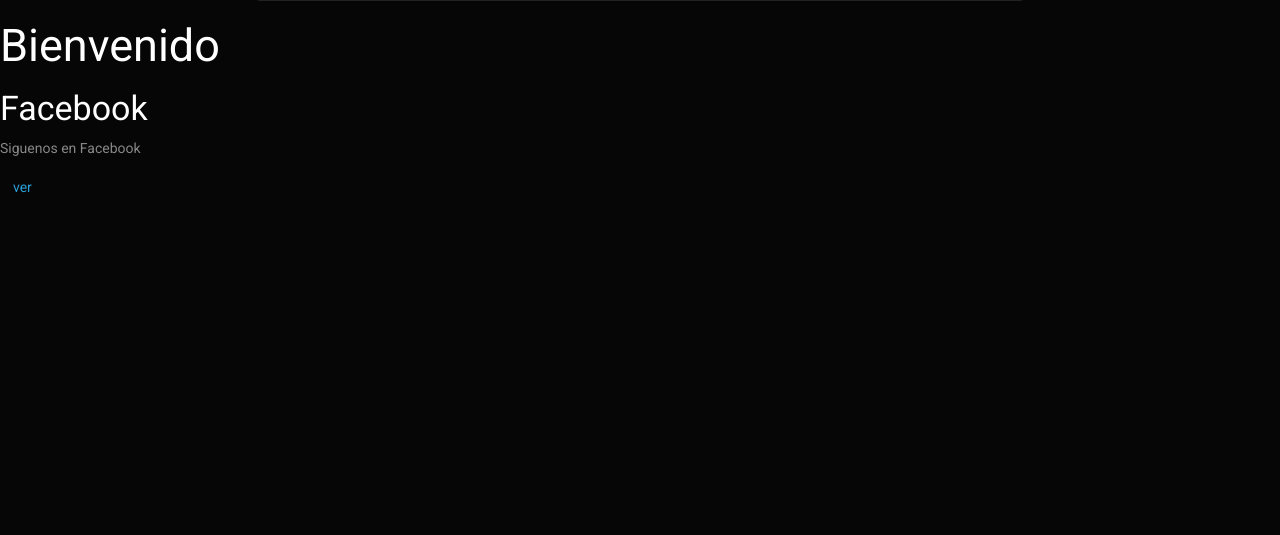
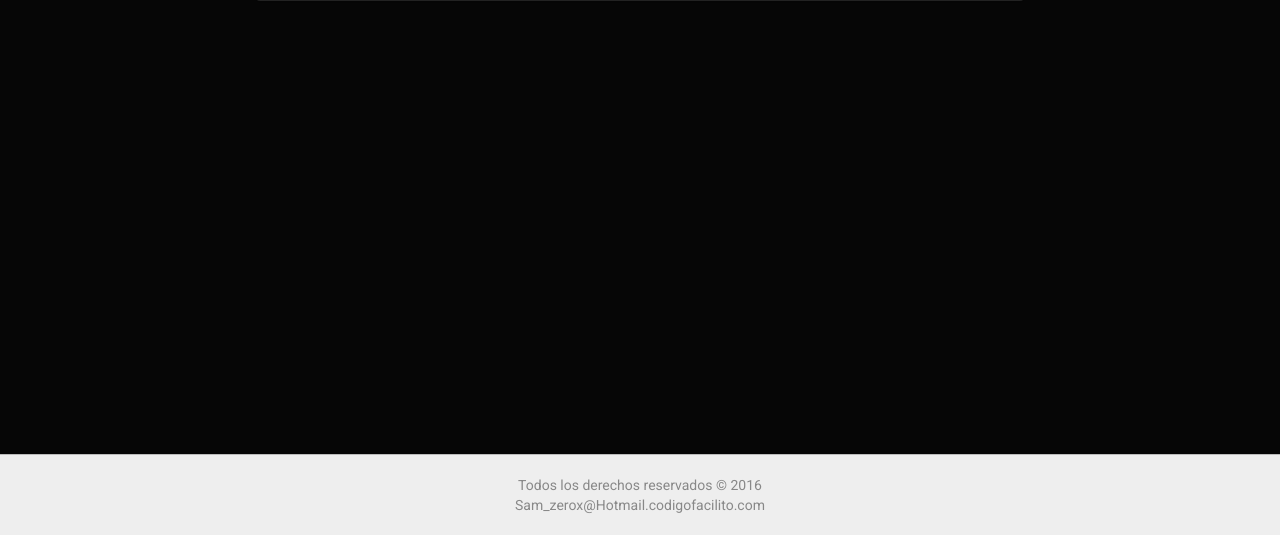
Before and after one commit to samzerox/proyecto, a PHP site: page /proyecto/ in a window 1280 px wide. Shown: the part 265-800 px from the top of the page. Run offline with PHP 8.4, Linux system fonts and the light colour scheme; data that the repository does not hold is empty; some libraries are stand-ins or nearby versions.

Commit message:
Arreglamos pie de pagina

```diff
--- a/Views/template.php
+++ b/Views/template.php
@@ -63,20 +63,10 @@
 		public function __destruct()
 		{
 ?>
-	<section class="info">
-
-	<h2>Bienvenido</h2>
-		<div class="infoContent">
-
-		<article class="block">
-		<i class="icon-social fa fa-facebook-official"></i>
-		<h3>Facebook</h3>
-		<p>Siguenos en Facebook</p>
-		<a href="#" class="btn">ver</a>
-	</article>
-	</div>
-	</section>
-
+<footer class="navbar-fixed-bottom">
+		Todos los derechos reservados &copy 2016 <br>
+		Sam_zerox@Hotmail.codigofacilito.com
+	</footer>
 		<script src="//code.jquery.com/jquery-1.11.3.min.js"></script>
 		<script src="<?php echo URL; ?>Views/template/js/bootstrap.js"></script>
 	</body>
```
